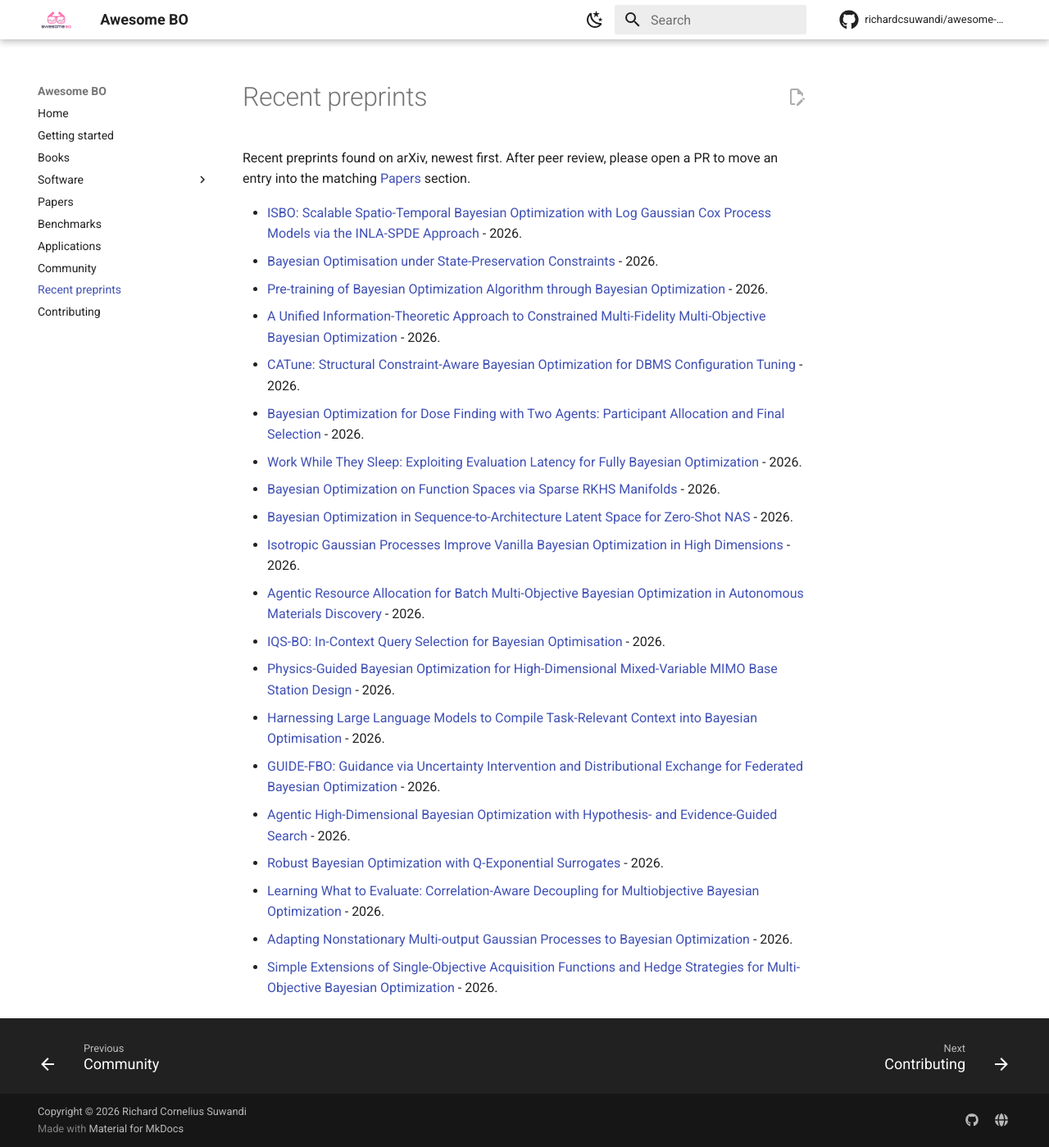
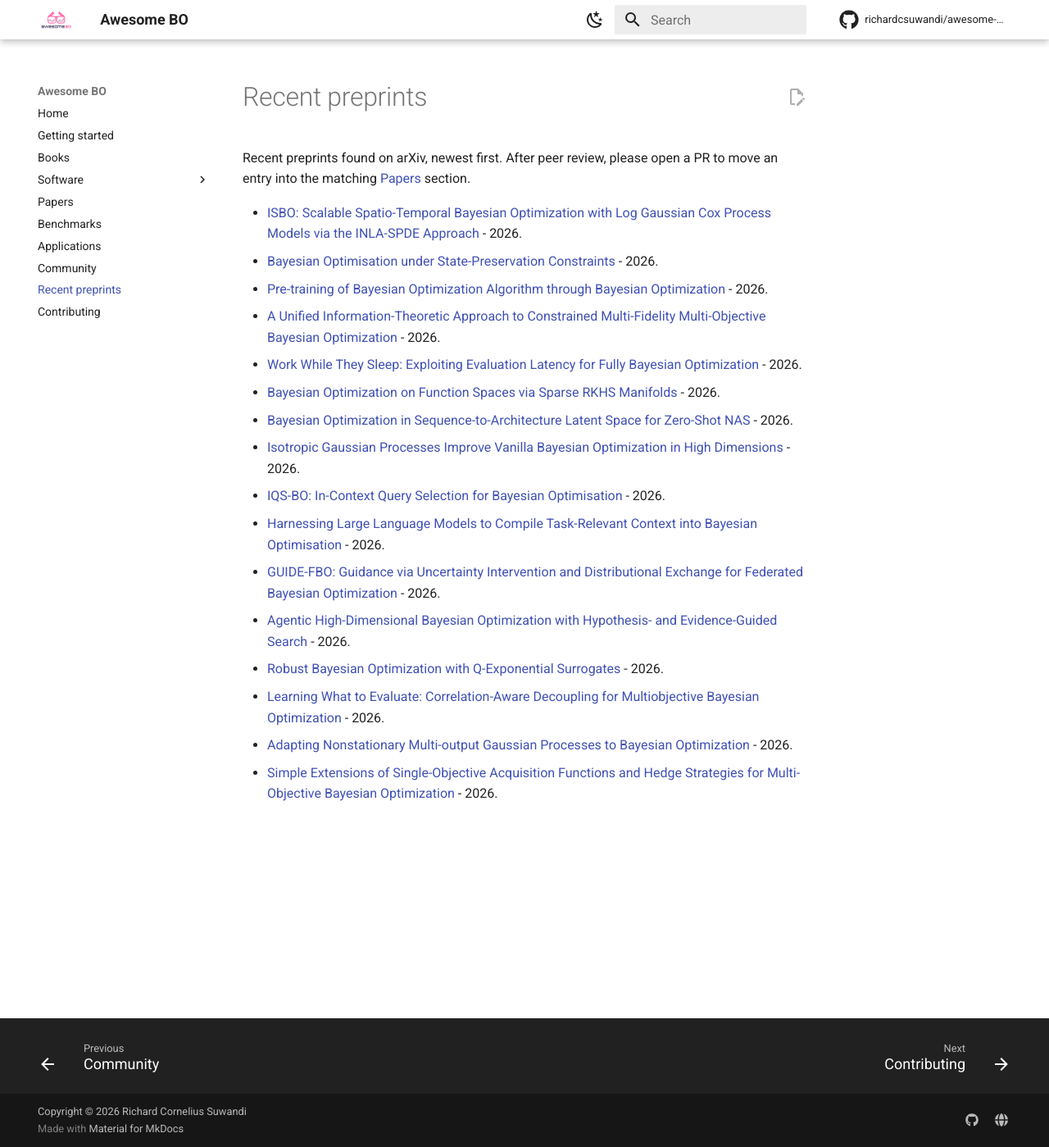
Before and after one commit to richardcsuwandi/awesome-bo, an MkDocs documentation site: the page built from docs/preprints.md, in a window 1280 px wide and 1399 px high. Shown: the whole window at 82% size. Built offline with MkDocs 1.6.1 and Material for MkDocs 9.7.7, drawn with Linux system fonts in a browser that asks for light colours; comment, search, counter and statistics services are not loaded.

Commit message:
Drop four application papers from Recent Preprints
Remove CATune, the two-agent dose-finding paper, the materials-discovery allocation paper, and the MIMO base-station design paper from the weekly list. Keep Zero-Shot NAS and the other method preprints, and sync the docs mirror.

Co-authored-by: Richard Cornelius Suwandi <richardcsuwandi@users.noreply.github.com>

```diff
--- a/docs/preprints.md
+++ b/docs/preprints.md
@@ -6,15 +6,11 @@ Recent preprints found on arXiv, newest first. After peer review, please open a
 - [Bayesian Optimisation under State-Preservation Constraints](https://arxiv.org/abs/2610.12150) - 2026.
 - [Pre-training of Bayesian Optimization Algorithm through Bayesian Optimization](https://arxiv.org/abs/2610.10186) - 2026.
 - [A Unified Information-Theoretic Approach to Constrained Multi-Fidelity Multi-Objective Bayesian Optimization](https://arxiv.org/abs/2610.10174) - 2026.
-- [CATune: Structural Constraint-Aware Bayesian Optimization for DBMS Configuration Tuning](https://arxiv.org/abs/2610.09276) - 2026.
-- [Bayesian Optimization for Dose Finding with Two Agents: Participant Allocation and Final Selection](https://arxiv.org/abs/2610.09245) - 2026.
 - [Work While They Sleep: Exploiting Evaluation Latency for Fully Bayesian Optimization](https://arxiv.org/abs/2610.08969) - 2026.
 - [Bayesian Optimization on Function Spaces via Sparse RKHS Manifolds](https://arxiv.org/abs/2610.07417) - 2026.
 - [Bayesian Optimization in Sequence-to-Architecture Latent Space for Zero-Shot NAS](https://arxiv.org/abs/2610.06167) - 2026.
 - [Isotropic Gaussian Processes Improve Vanilla Bayesian Optimization in High Dimensions](https://arxiv.org/abs/2610.05780) - 2026.
-- [Agentic Resource Allocation for Batch Multi-Objective Bayesian Optimization in Autonomous Materials Discovery](https://arxiv.org/abs/2610.04134) - 2026.
 - [IQS-BO: In-Context Query Selection for Bayesian Optimisation](https://arxiv.org/abs/2610.01269) - 2026.
-- [Physics-Guided Bayesian Optimization for High-Dimensional Mixed-Variable MIMO Base Station Design](https://arxiv.org/abs/2610.00974) - 2026.
 - [Harnessing Large Language Models to Compile Task-Relevant Context into Bayesian Optimisation](https://arxiv.org/abs/2609.36788) - 2026.
 - [GUIDE-FBO: Guidance via Uncertainty Intervention and Distributional Exchange for Federated Bayesian Optimization](https://arxiv.org/abs/2609.35038) - 2026.
 - [Agentic High-Dimensional Bayesian Optimization with Hypothesis- and Evidence-Guided Search](https://arxiv.org/abs/2609.34281) - 2026.
```
Also changed, not shown: README.md (+0 -4 lines).
